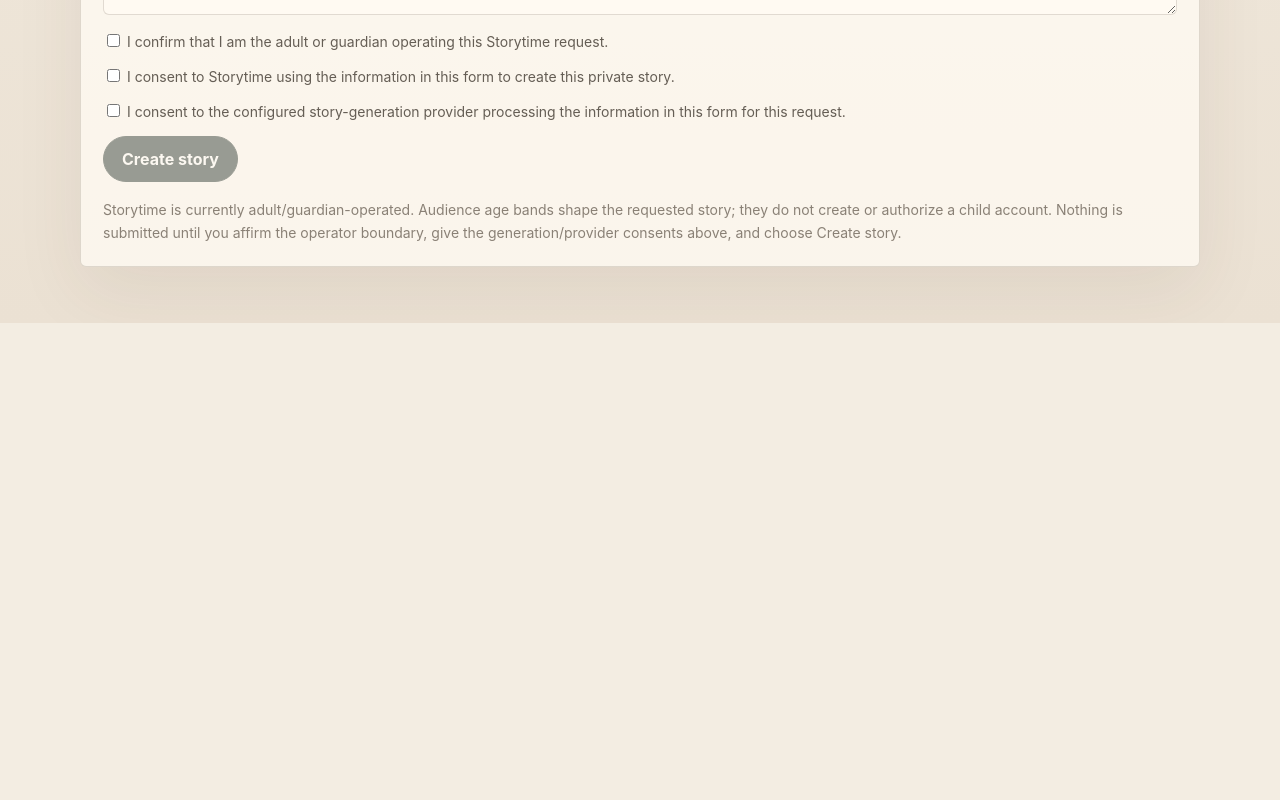
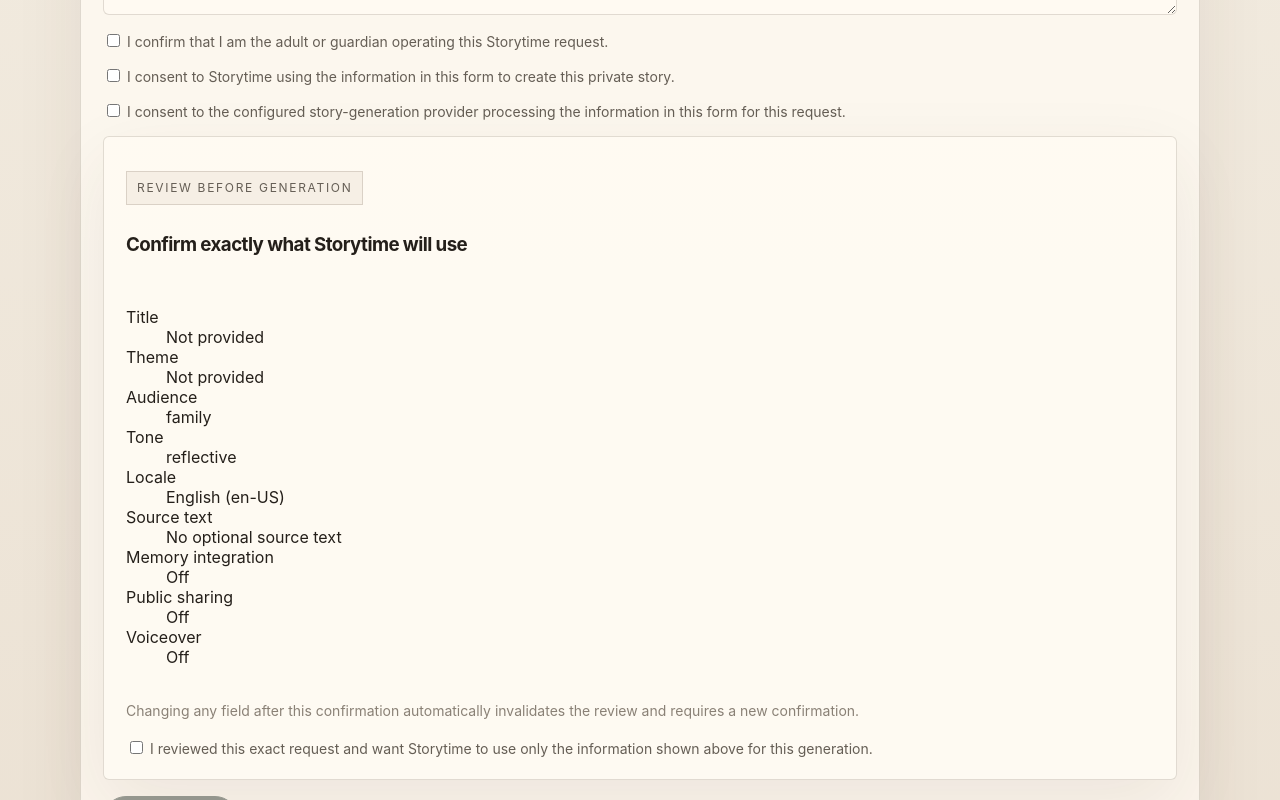
Before and after one commit to LifeLoggerAI/urai-storytime, a Next.js app: page /storytime in a window 1280 px wide. Shown: the part 2100-2900 px from the top of the page. Before the commit the page ends 2423 px from the top, so only its background shows below. Built offline with nearby package versions, Linux system fonts and the light colour scheme; no server answers.

Commit message:
Review: add exact pre-generation request confirmation

```diff
--- a/src/components/storytime/StorytimeHome.tsx
+++ b/src/components/storytime/StorytimeHome.tsx
@@ -9,6 +9,7 @@ import { SessionLibrary } from "./SessionLibrary";
 const MAX_SOURCE_CHARS = 1200;
 const AUDIENCE_AGE_BANDS = ["family", "preschool_3_5", "early_reader_6_8", "middle_grade_9_12"] as const;
 const STORY_GENERATION_CONSENT_VERSION = "story-generation-consent-v1";
+const STORY_REQUEST_REVIEW_VERSION = "story-request-review-v1";
 const MOODS = ["gentle", "reflective", "playful", "brave", "calm"] as const;
 const SAFETY_TERMS = ["self harm", "weapon", "explicit abuse"];
 
@@ -43,9 +44,32 @@ export function StorytimeHome() {
   const [adultGuardianAffirmed, setAdultGuardianAffirmed] = useState(false);
   const [generationConsent, setGenerationConsent] = useState(false);
   const [providerProcessingConsent, setProviderProcessingConsent] = useState(false);
+  const [reviewedFingerprint, setReviewedFingerprint] = useState<string | null>(null);
   const [submitError, setSubmitError] = useState<string | null>(null);
   const [isSubmitting, setIsSubmitting] = useState(false);
   const cloudReady = isStorytimeCloudModeEnabled();
+
+  const requestReviewFingerprint = useMemo(() => JSON.stringify({
+    title: title.trim(),
+    theme: theme.trim(),
+    audienceAgeBand,
+    mood,
+    sourceText: sourceText.trim(),
+    adultGuardianAffirmed,
+    generationConsent,
+    providerProcessingConsent,
+    locale: "en-US"
+  }), [
+    adultGuardianAffirmed,
+    audienceAgeBand,
+    generationConsent,
+    mood,
+    providerProcessingConsent,
+    sourceText,
+    theme,
+    title
+  ]);
+  const requestReviewed = reviewedFingerprint === requestReviewFingerprint;
 
   const validationError = useMemo(() => {
     if (!title.trim()) return "Add a title to continue.";
@@ -54,11 +78,12 @@ export function StorytimeHome() {
     if (!adultGuardianAffirmed) return "Storytime is currently adult/guardian-operated. Confirm that you are the adult or guardian operating this story.";
     if (!generationConsent) return "Explicit story-generation consent is required.";
     if (!providerProcessingConsent) return "Consent to the configured story-generation provider is required before cloud generation.";
+    if (!requestReviewed) return "Review the exact Storytime request before generation.";
     const unsafeTerm = firstUnsafeTerm([title, theme, mood, sourceText]);
     if (unsafeTerm) return "This story seed includes sensitive content that Storytime cannot process here.";
     if (sourceText.length > MAX_SOURCE_CHARS) return `Keep the source text under ${MAX_SOURCE_CHARS} characters.`;
     return null;
-  }, [adultGuardianAffirmed, audienceAgeBand, generationConsent, mood, providerProcessingConsent, sourceText, theme, title]);
+  }, [adultGuardianAffirmed, audienceAgeBand, generationConsent, mood, providerProcessingConsent, requestReviewed, sourceText, theme, title]);
 
   async function handleCreateStory(event: FormEvent<HTMLFormElement>) {
     event.preventDefault();
@@ -99,6 +124,10 @@ export function StorytimeHome() {
         operator: {
           role: "adult_or_guardian",
           affirmed: adultGuardianAffirmed,
+        },
+        requestReview: {
+          reviewed: requestReviewed,
+          reviewVersion: STORY_REQUEST_REVIEW_VERSION,
         },
         consentSnapshot: {
           storyGeneration: generationConsent,
@@ -220,6 +249,35 @@ export function StorytimeHome() {
             </span>
           </label>
 
+          <section className="storytime-card storytime-stack" aria-label="Review Storytime request">
+            <p className="storytime-pill">Review before generation</p>
+            <h3>Confirm exactly what Storytime will use</h3>
+            <dl>
+              <dt>Title</dt><dd>{title.trim() || "Not provided"}</dd>
+              <dt>Theme</dt><dd>{theme.trim() || "Not provided"}</dd>
+              <dt>Audience</dt><dd>{audienceAgeBand}</dd>
+              <dt>Tone</dt><dd>{mood}</dd>
+              <dt>Locale</dt><dd>English (en-US)</dd>
+              <dt>Source text</dt><dd>{sourceText.trim() ? `${sourceText.trim().length} characters` : "No optional source text"}</dd>
+              <dt>Memory integration</dt><dd>Off</dd>
+              <dt>Public sharing</dt><dd>Off</dd>
+              <dt>Voiceover</dt><dd>Off</dd>
+            </dl>
+            <p className="storytime-helper">
+              Changing any field after this confirmation automatically invalidates the review and requires a new confirmation.
+            </p>
+            <label className="storytime-field">
+              <span>
+                <input
+                  type="checkbox"
+                  checked={requestReviewed}
+                  onChange={(event) => setReviewedFingerprint(event.target.checked ? requestReviewFingerprint : null)}
+                />{" "}
+                I reviewed this exact request and want Storytime to use only the information shown above for this generation.
+              </span>
+            </label>
+          </section>
+
           {submitError ? <p className="storytime-error" role="alert">{submitError}</p> : null}
           {cloudReady && validationError ? <p className="storytime-helper">{validationError}</p> : null}
 
```
